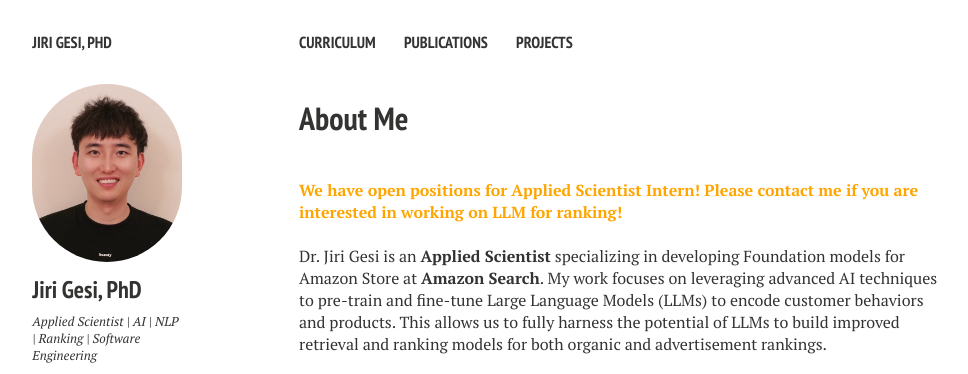
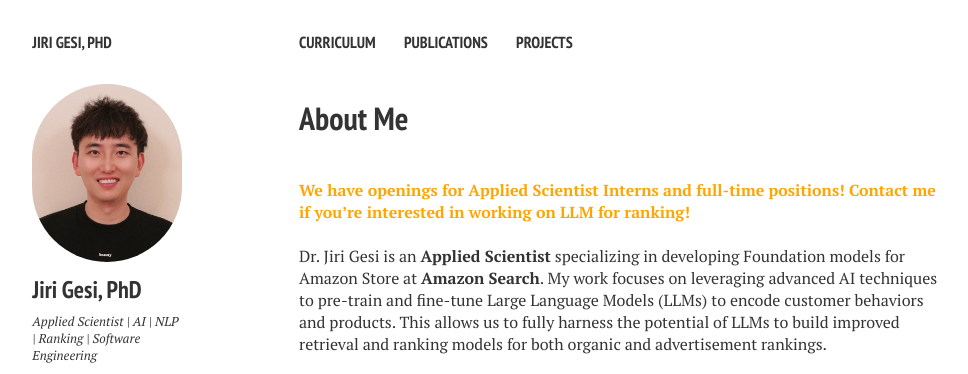
Before and after one commit to Jirigesi/Jirigesi.github.io, a Jekyll site: the page built from index.md, in a window 1280 px wide. Shown: the top 374 px of the page, without its empty margins (21-989 px from the left). Built offline with Jekyll 4.4.1, drawn with Linux system fonts in a browser that asks for light colours; nearby versions of some CDN libraries; comment, search, counter and statistics services are not loaded.

Commit message:
Update index.md

```diff
--- a/index.md
+++ b/index.md
@@ -9,7 +9,7 @@ tags: [Jekyll, theme, responsive, blog, template]
 
 <br />
 
-<span style="color: orange;">**We have open positions for Applied Scientist Intern! Please contact me if you are interested in working on LLM for ranking!**</span>
+<span style="color: orange;">**We have openings for Applied Scientist Interns and full-time positions! Contact me if you're interested in working on LLM for ranking!**</span>
 
 <br />
 
```
